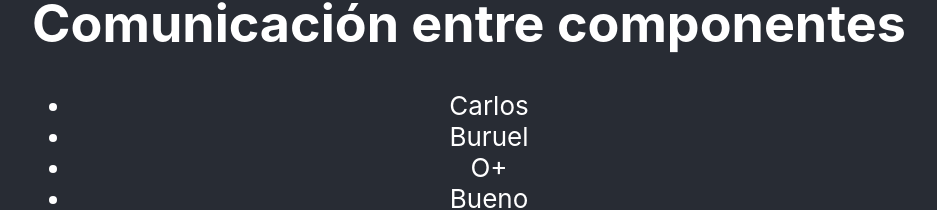
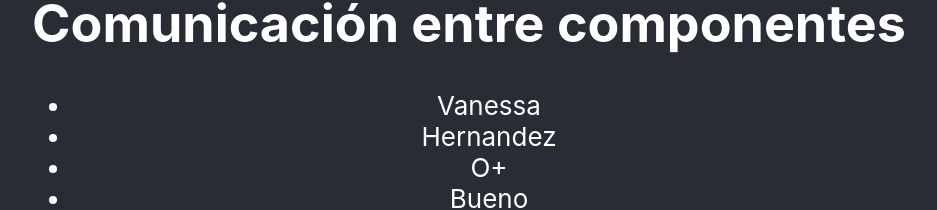
Before and after one commit to Carlos2693/master-react, a React (Create React App) app: page / in a window 1280 px wide. Shown: the part 461-671 px from the top of the page, without its empty margins (171-1108 px from the left). Built offline with nearby package versions, Linux system fonts and the light colour scheme; the HTML template or start-up script is replaced by a standard one.

Commit message:
Default props & default parameters

```diff
--- a/src/App.js
+++ b/src/App.js
@@ -25,8 +25,6 @@ function App() {
         <div className='components'>
           <hr />
           <TercerComponente
-            nombre="Carlos"
-            apellidos="Buruel"
             ficha={ficha_medica}/>
           <hr />
           <SegundoComponente />
--- a/src/TercerComponente.js
+++ b/src/TercerComponente.js
@@ -2,7 +2,7 @@ import React from 'react'
 import PropTypes from 'prop-types'
 
 // {nombre, apellidos, ficha}, desestructuracion de variable recibida
-export const TercerComponente = ({nombre, apellidos, ficha}) => {
+export const TercerComponente = ({ nombre, apellidos, ficha }) => {
 
   return (
     <div>
@@ -26,3 +26,8 @@ TercerComponente.propTypes = {
   apellidos: PropTypes.string.isRequired,
   ficha: PropTypes.object
 }
+
+TercerComponente.defaultProps = {
+  nombre: "Vanessa",
+  apellidos: "Hernandez"
+}
```
